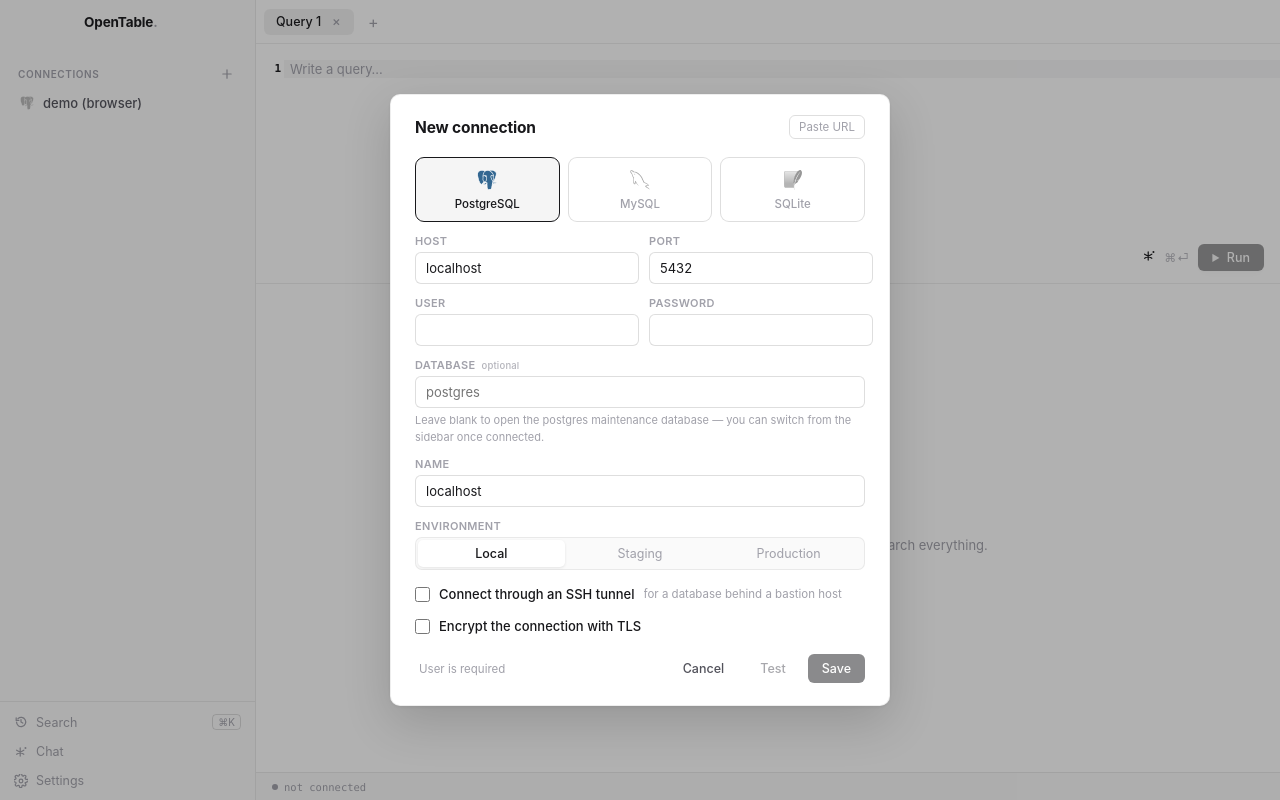
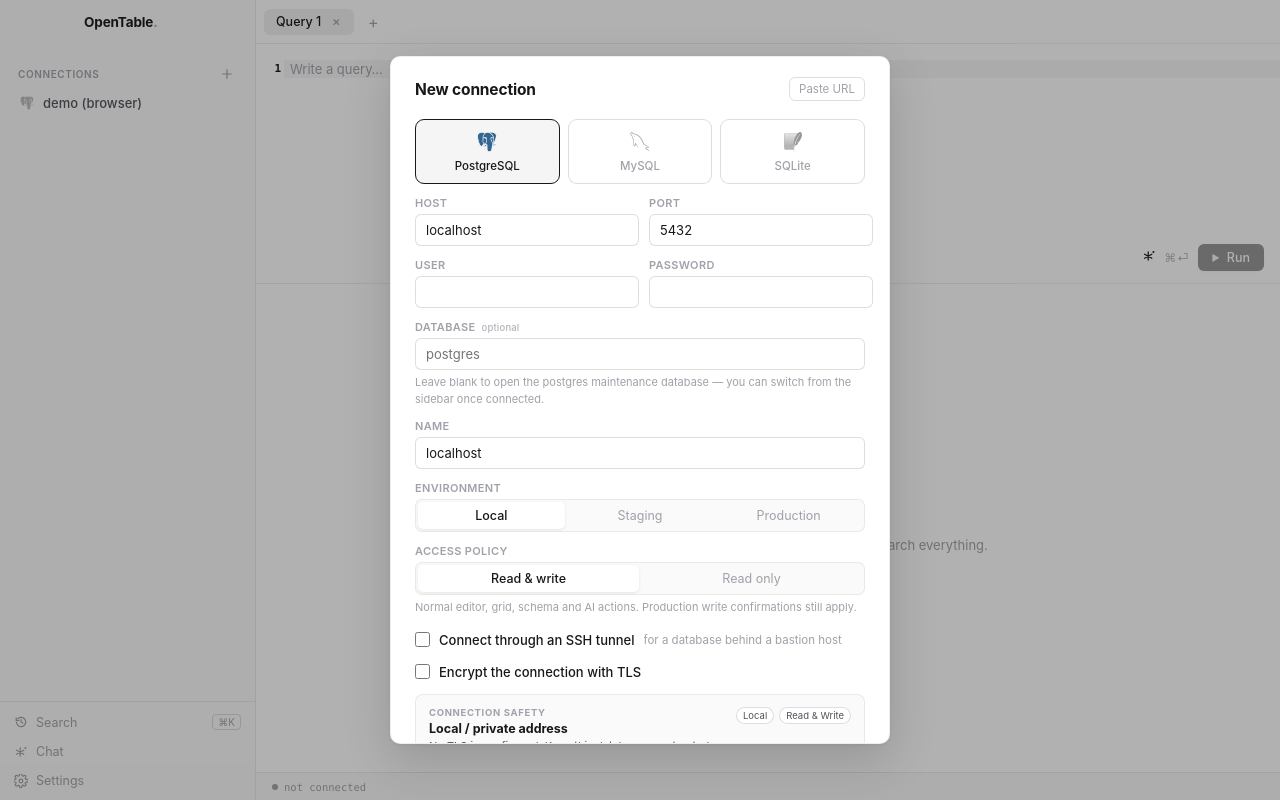
Before and after one commit to HostX0/opentable, a React (Vite) app: page / in a window 1280 px wide. Both pictures are taken after a click on the button 227 px from the left and 74 px from the top of the page. Built offline with nearby package versions, Linux system fonts and the light colour scheme.

Commit message:
feat: add operator-safe connection access policies

```diff
--- a/src/renderer/src/components/ConnectionModal.tsx
+++ b/src/renderer/src/components/ConnectionModal.tsx
@@ -1,5 +1,6 @@
 import { useEffect, useMemo, useState } from 'react'
 import type {
+  AccessMode,
   ConnectionConfig,
   ConnectionSummary,
   Driver,
@@ -15,6 +16,7 @@
 }
 
 type SshAuth = 'password' | 'key' | 'agent'
+type PostureTone = 'safe' | 'neutral' | 'warn'
 
 const DRIVERS: { id: Driver; label: string; icon: React.JSX.Element; port: number }[] = [
   { id: 'postgres', label: 'PostgreSQL', icon: <IconPostgres />, port: 5432 },
@@ -26,6 +28,19 @@
   { id: 'local', label: 'Local', note: '' },
   { id: 'staging', label: 'Staging', note: '' },
   { id: 'production', label: 'Production', note: 'Writes ask for confirmation first.' }
+]
+
+const ACCESS_MODES: { id: AccessMode; label: string; note: string }[] = [
+  {
+    id: 'read-write',
+    label: 'Read & write',
+    note: 'Normal editor, grid, schema and AI actions. Production write confirmations still apply.'
+  },
+  {
+    id: 'read-only',
+    label: 'Read only',
+    note: 'Strict local guard: only a single plainly read-only SELECT can execute anywhere in OpenTable.'
+  }
 ]
 
 const defaultPort = (d: Driver): number => DRIVERS.find((x) => x.id === d)?.port ?? 0
@@ -53,6 +68,74 @@
   }
 }
 
+/**
+ * Only classify addresses we can know locally. A private DNS hostname may also
+ * be internal, so an unknown hostname is never labelled "public" as a fact.
+ */
+function isKnownLocalOrPrivateHost(raw: string): boolean {
+  const host = raw.trim().toLowerCase().replace(/^\[|\]$/g, '')
+  if (!host) return false
+  if (host === 'localhost' || host === '::1' || host.endsWith('.localhost')) return true
+  if (/^127\./.test(host) || /^10\./.test(host) || /^192\.168\./.test(host)) return true
+  const match172 = /^172\.(\d{1,3})\./.exec(host)
+  if (match172) {
+    const second = Number(match172[1])
+    if (second >= 16 && second <= 31) return true
+  }
+  if (/^(fc|fd)[0-9a-f]{2}:/i.test(host) || /^fe[89ab][0-9a-f]:/i.test(host)) return true
+  return host.endsWith('.internal') || host.endsWith('.local')
+}
+
+function connectionPosture(opts: {
+  isSqlite: boolean
+  host: string
+  sshOn: boolean
+  sshHost: string
+  ssl: boolean
+  sslInsecure: boolean
+}): { tone: PostureTone; title: string; detail: string } {
+  if (opts.isSqlite) {
+    return {
+      tone: 'safe',
+      title: 'Local database file',
+      detail: 'No network database port is involved.'
+    }
+  }
+  if (opts.sshOn) {
+    return {
+      tone: 'safe',
+      title: 'SSH tunnel',
+      detail: `The database is reached through ${opts.sshHost || 'the bastion host'} instead of exposing its port to this machine.`
+    }
+  }
+  if (opts.ssl && !opts.sslInsecure) {
+    return {
+      tone: 'safe',
+      title: 'Verified TLS',
+      detail: 'Traffic to the database is encrypted and the server certificate is verified.'
+    }
+  }
+  if (opts.ssl && opts.sslInsecure) {
+    return {
+      tone: 'warn',
+      title: 'TLS without certificate verification',
+      detail: 'Traffic is encrypted, but OpenTable cannot verify which server it reached.'
+    }
+  }
+  if (isKnownLocalOrPrivateHost(opts.host)) {
+    return {
+      tone: 'neutral',
+      title: 'Local / private address',
+      detail: 'No TLS is configured. Keep this database on a trusted private network, container network or host-only interface.'
+    }
+  }
+  return {
+    tone: 'warn',
+    title: 'Direct connection without TLS',
+    detail: 'If this hostname is reachable over an untrusted or public network, use SSH, verified TLS, or your provider’s private network instead.'
+  }
+}
+
 export default function ConnectionModal({
   editing,
   onSave,
@@ -71,6 +154,7 @@
   const [database, setDatabase] = useState(editing?.database ?? '')
   const [filePath, setFilePath] = useState(editing?.filePath ?? '')
   const [environment, setEnvironment] = useState<Environment>(editing?.environment ?? 'local')
+  const [accessMode, setAccessMode] = useState<AccessMode>(editing?.accessMode ?? 'read-write')
 
   const [ssl, setSsl] = useState(editing?.ssl ?? false)
   const [sslInsecure, setSslInsecure] = useState(editing?.sslInsecure ?? false)
@@ -160,6 +244,7 @@
     database: isSqlite ? '' : database.trim(),
     filePath: isSqlite ? filePath.trim() : undefined,
     environment,
+    accessMode,
     ssl: isSqlite ? false : ssl,
     sslInsecure: !isSqlite && ssl ? sslInsecure : false,
     ssh:
@@ -254,6 +339,11 @@
   const sshSummary = `Through ${sshUser ? sshUser + '@' : ''}${sshHost} · ${
     sshAuth === 'key' ? 'private key' : sshAuth === 'agent' ? 'ssh-agent' : 'password'
   }`
+
+  const posture = useMemo(
+    () => connectionPosture({ isSqlite, host, sshOn, sshHost, ssl, sslInsecure }),
+    [isSqlite, host, sshOn, sshHost, ssl, sslInsecure]
+  )
 
   return (
     <div className="overlay" onMouseDown={(e) => e.target === e.currentTarget && onClose()}>
@@ -397,6 +487,30 @@
             )}
           </div>
 
+          <div className="field access-policy-field">
+            <label>Access policy</label>
+            <div className="seg access-seg">
+              {ACCESS_MODES.map((mode) => (
+                <button
+                  key={mode.id}
+                  className={accessMode === mode.id ? 'on' : ''}
+                  onClick={() => setAccessMode(mode.id)}
+                >
+                  {mode.label}
+                </button>
+              ))}
+            </div>
+            <span className={`field-note ${accessMode === 'read-only' ? 'access-lock-note' : ''}`}>
+              {ACCESS_MODES.find((mode) => mode.id === accessMode)?.note}
+            </span>
+            {accessMode === 'read-only' && (
+              <span className="field-note access-auth-note">
+                This is defense in depth, not authorization. For staff access, also use a least-privilege
+                database role; then the database itself remains the final authority.
+              </span>
+            )}
+          </div>
+
           {!isSqlite && (
             <>
               <label className="checkline strong">
@@ -418,15 +532,14 @@
                       <label>
                         From ~/.ssh/config<span className="label-opt">fills the fields below</span>
                       </label>
-                        <select
-                          value=""
-                          onChange={(e) => e.target.value && applySshHost(e.target.value)}
-                        >
+                      <select value="" onChange={(e) => e.target.value && applySshHost(e.target.value)}>
                         <option value="">Choose a saved host…</option>
                         {sshHosts.map((h) => (
                           <option key={h.alias} value={h.alias}>
                             {h.alias}
-                              {h.hostName !== h.alias ? ` — ${h.user ? h.user + '@' : ''}${h.hostName}` : ''}
+                            {h.hostName !== h.alias
+                              ? ` — ${h.user ? h.user + '@' : ''}${h.hostName}`
+                              : ''}
                           </option>
                         ))}
                       </select>
@@ -487,8 +600,8 @@
 
                   {sshAuth === 'agent' ? (
                     <span className="field-note">
-                        Uses the keys already loaded in your ssh-agent — the same ones{' '}
-                        <code>ssh</code> uses. Check them with <code>ssh-add -l</code>.
+                      Uses the keys already loaded in your ssh-agent — the same ones <code>ssh</code>{' '}
+                      uses. Check them with <code>ssh-add -l</code>.
                     </span>
                   ) : sshAuth === 'password' ? (
                     <div className="field">
@@ -558,6 +671,20 @@
               )}
             </>
           )}
+
+          <div className={`connection-posture posture-${posture.tone}`}>
+            <div className="connection-posture-copy">
+              <span className="connection-posture-kicker">Connection safety</span>
+              <strong>{posture.title}</strong>
+              <span>{posture.detail}</span>
+            </div>
+            <div className="connection-posture-tags">
+              <span>{environment}</span>
+              <span className={accessMode === 'read-only' ? 'locked' : ''}>
+                {accessMode === 'read-only' ? 'read only' : 'read & write'}
+              </span>
+            </div>
+          </div>
         </div>
 
         {testResult && (
--- a/src/renderer/src/main.tsx
+++ b/src/renderer/src/main.tsx
@@ -3,6 +3,7 @@
 import '@fontsource-variable/inter'
 import '@fontsource-variable/jetbrains-mono'
 import './styles.css'
+import './operator.css'
 import App from './App'
 
 // Opened in a plain browser rather than Electron: install a fake bridge so the
--- /dev/null
+++ b/src/renderer/src/operator.css
@@ -0,0 +1,103 @@
+/* Operator safety additions. Kept separate from the core stylesheet so the
+   access-policy feature stays easy to review or move independently. */
+
+.access-seg button {
+  min-width: 112px;
+}
+
+.access-lock-note {
+  color: var(--ink);
+  font-weight: 550;
+}
+
+.access-auth-note {
+  display: block;
+  margin-top: 4px;
+  line-height: 1.45;
+}
+
+.connection-posture {
+  display: flex;
+  align-items: flex-start;
+  gap: 16px;
+  padding: 12px 13px;
+  margin-top: 2px;
+  border: 1px solid var(--line);
+  border-radius: 8px;
+  background: var(--paper-sunken);
+}
+
+.connection-posture.posture-safe {
+  border-color: color-mix(in srgb, var(--ok) 25%, var(--line));
+  background: color-mix(in srgb, var(--ok-soft) 70%, var(--paper));
+}
+
+.connection-posture.posture-warn {
+  border-color: color-mix(in srgb, var(--danger) 24%, var(--line));
+  background: color-mix(in srgb, var(--danger-soft) 72%, var(--paper));
+}
+
+.connection-posture-copy {
+  min-width: 0;
+  flex: 1;
+  display: flex;
+  flex-direction: column;
+  gap: 3px;
+}
+
+.connection-posture-kicker {
+  font-size: 9.5px;
+  text-transform: uppercase;
+  letter-spacing: 0.07em;
+  color: var(--ink-faint);
+  font-weight: 650;
+}
+
+.connection-posture-copy strong {
+  font-size: 12.5px;
+  font-weight: 650;
+  color: var(--ink);
+}
+
+.connection-posture-copy > span:last-child {
+  color: var(--ink-soft);
+  font-size: 11px;
+  line-height: 1.45;
+}
+
+.connection-posture-tags {
+  display: flex;
+  flex-wrap: wrap;
+  justify-content: flex-end;
+  gap: 5px;
+  max-width: 150px;
+}
+
+.connection-posture-tags span {
+  padding: 3px 6px;
+  border: 1px solid var(--line-strong);
+  border-radius: 999px;
+  color: var(--ink-soft);
+  font-size: 9.5px;
+  line-height: 1;
+  white-space: nowrap;
+  text-transform: capitalize;
+  background: var(--paper);
+}
+
+.connection-posture-tags span.locked {
+  color: var(--ink);
+  font-weight: 650;
+  border-color: color-mix(in srgb, var(--ok) 28%, var(--line-strong));
+}
+
+@media (max-width: 760px) {
+  .connection-posture {
+    flex-direction: column;
+  }
+
+  .connection-posture-tags {
+    justify-content: flex-start;
+    max-width: none;
+  }
+}
```
Also changed, not shown: src/main/index.ts (+52 -8 lines), src/main/sqlutil.ts (+30 -1 lines), src/shared/types.ts (+9 -0 lines), 2 other files (tests, documents, lock files or other folders). Lines whose indentation alone changed are shown as unchanged.
